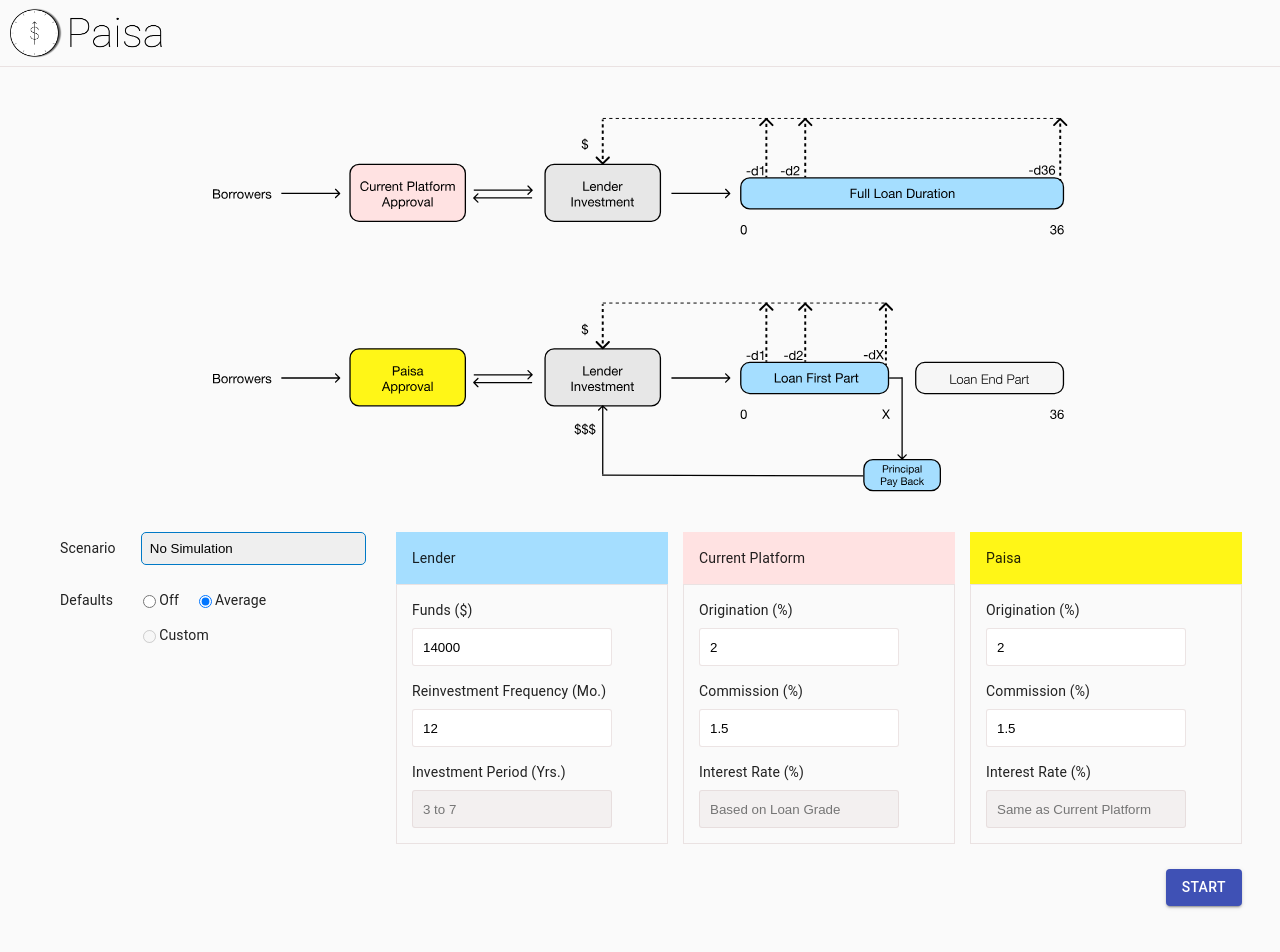
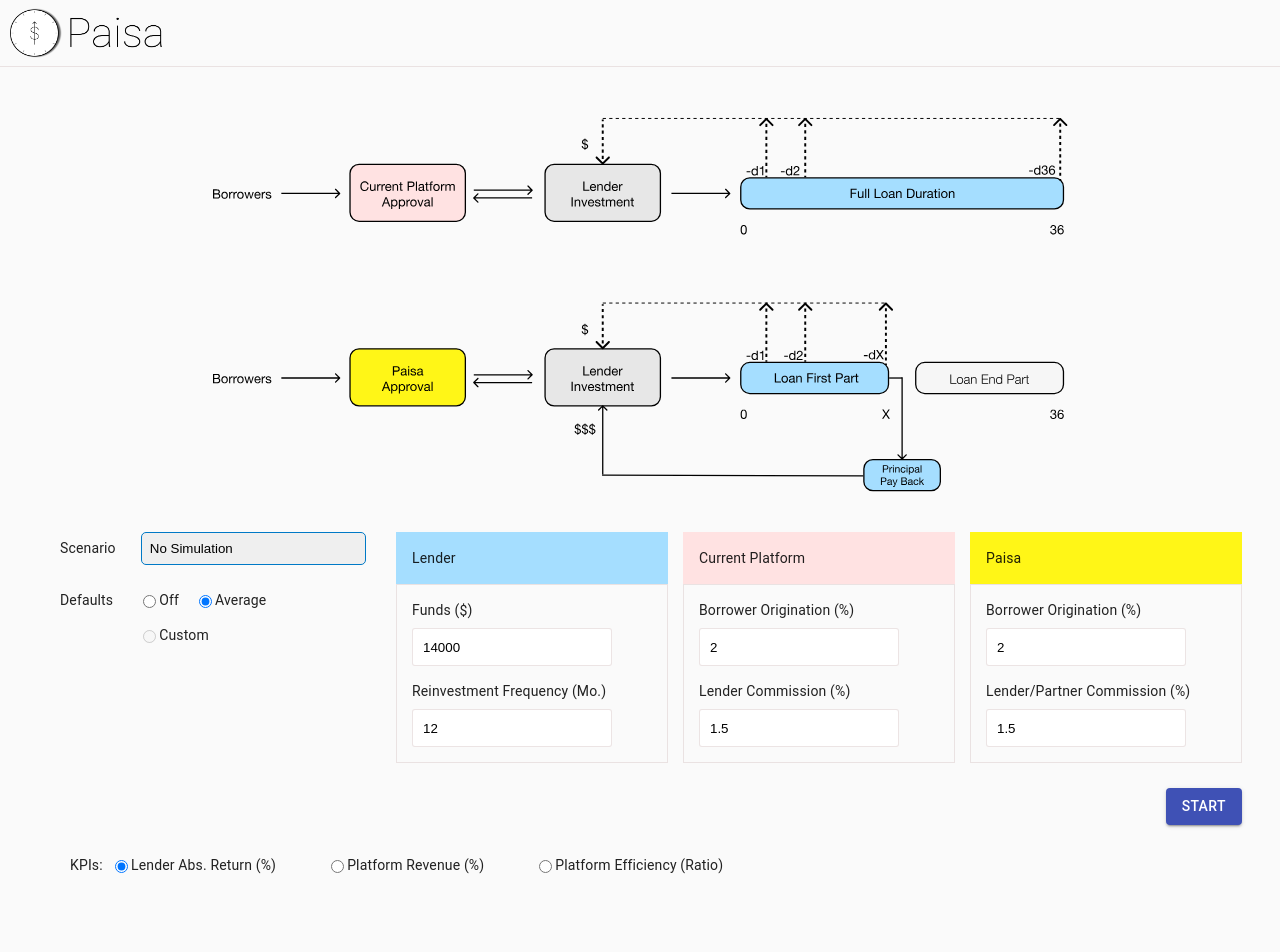
Before and after one commit to PrakashKoneru/simulation, a React (Create React App) app: page / in a window 1280 px wide. Shown: the top 952 px of the page. Built offline with nearby package versions, Linux system fonts and the light colour scheme.

Commit message:
Making scroll changes

```diff
--- a/src/App.js
+++ b/src/App.js
@@ -1,4 +1,4 @@
-import React, { useState } from 'react';
+import React, { useState, useEffect } from 'react';
 import axios from 'axios';
 import { useForm } from "react-hook-form";
 import styled from 'styled-components';
@@ -94,11 +94,9 @@
   },
 ]
 
-
 function App() {
   const [apiResults, updateApiResults] = useState(null);
   const [loading, setLoading] = useState(false);
-  const [selectedCategory, setSelectedCategory] = useState(1)
   const { register, watch, reset, handleSubmit, setValue } = useForm({ defaultValues: defaultFormValues[0]});
 
   const defaultSelcted = watch("default_flag");
@@ -106,9 +104,7 @@
 
   const disableFields = scenarioSelected == 2 || scenarioSelected == 3 || (scenarioSelected == 4 && defaultSelcted === "auto");
 
-
   const postData = async (data) => {
-    console.log(data, 'inside post data')
     setLoading(true);
     updateApiResults(null);
     axios
@@ -123,6 +119,13 @@
     .then((response) => {
       updateApiResults(response.data)
       setLoading(false);
+      // setFixFormPosition(true)
+      const el = document.querySelector('#graphs')
+      // window.scroll(0, el.offsetTop - 15);
+      window.scrollTo({
+        top: el.offsetTop - 15,
+        behavior: 'smooth'
+      });
     })
     return
   }
@@ -135,7 +138,7 @@
       <div>
         <BlockDiagrams />
         <form onSubmit={handleSubmit(postData)} autocomplete="on">
-          <Flex style={{ padding: '0px 30px', marginTop: '40px'}}>
+          <Flex style={{ padding: '0px 30px', marginTop: '40px'}} id="graphs">
             <div style={{ width: '30%', padding: '0px 30px' }}>
               <Flex style={{ alignItems: 'baseline'}}>
                 <div style={{ marginRight: '25px'}}>Scenario</div>
@@ -153,7 +156,7 @@
                   }}
                 >
                   <Option value={1}>No Simulation</Option>
-                  <Option value={2}>Simulation - Worst Case Scenario</Option>
+                  <Option value={2}>Simulation - Breaking Point Scenario</Option>
                   <Option value={3}>Simulation - Competitive Scenario</Option>
                   <Option value={4}>Simulation - Custom</Option>
                 </Select>
@@ -277,7 +280,7 @@
                         readOnly={disableFields}
                       />
                     </div>
-                    <div style={{ marginTop: '15px'}}>
+                    {/* <div style={{ marginTop: '15px'}}>
                       <div style={{ marginBottom: '8px' }}>Investment Period (Yrs.)</div>
                       <Input
                         name="inv_period"
@@ -294,7 +297,7 @@
                         }}
                         readOnly={true}
                       />
-                    </div>
+                    </div> */}
                   </BorderDiv>
                 </div>
                 <div>
@@ -308,7 +311,7 @@
                   </BoxTitle>
                   <BorderDiv>
                     <div>
-                      <div style={{ marginBottom: '8px' }}>Origination (%)</div>
+                      <div style={{ marginBottom: '8px' }}>Borrower Origination (%)</div>
                       <Input
                         name="current_orig_percent"
                         placeholder=">= 0"
@@ -326,7 +329,7 @@
                       />
                     </div>
                     <div style={{ marginTop: '15px'}}>
-                      <div style={{ marginBottom: '8px' }}>Commission (%)</div>
+                      <div style={{ marginBottom: '8px' }}>Lender Commission (%)</div>
                       <Input
                         name="current_comm_percent"
                         placeholder=">= 0"
@@ -343,7 +346,7 @@
                         readOnly={disableFields}
                       />
                     </div>
-                    <div style={{ marginTop: '15px'}}>
+                    {/* <div style={{ marginTop: '15px'}}>
                       <div style={{ marginBottom: '8px' }}>Interest Rate (%)</div>
                       <Input
                         name="current_interest_percent"
@@ -357,7 +360,7 @@
                         }}
                         readOnly={true}
                       />
-                    </div>
+                    </div> */}
                   </BorderDiv>
                 </div>
                 <div>
@@ -371,7 +374,7 @@
                 </BoxTitle>
                   <BorderDiv>
                     <div>
-                      <div style={{ marginBottom: '8px' }}>Origination (%)</div>
+                      <div style={{ marginBottom: '8px' }}>Borrower Origination (%)</div>
                       <Input
                         name="paisa_orig_percent"
                         placeholder=">= 0"
@@ -389,7 +392,7 @@
                       />
                     </div>
                     <div style={{ marginTop: '15px'}}>
-                      <div style={{ marginBottom: '8px' }}>Commission (%)</div>
+                      <div style={{ marginBottom: '8px' }}>Lender/Partner Commission (%)</div>
                       <Input
                         name="paisa_comm_percent"
                         placeholder=">= 0"
@@ -406,7 +409,7 @@
                         readOnly={disableFields}
                       />
                     </div>
-                    <div style={{ marginTop: '15px'}}>
+                    {/* <div style={{ marginTop: '15px'}}>
                       <div style={{ marginBottom: '8px' }}>Interest Rate (%)</div>
                       <Input
                         name="paisa_interest_percent"
@@ -420,7 +423,7 @@
                         }}
                         readOnly={true}
                       />
-                    </div>
+                    </div> */}
                   </BorderDiv>
                   <Flex
                     style = {{
--- a/src/components/barCharts.js
+++ b/src/components/barCharts.js
@@ -68,7 +68,6 @@
 				style={{
 					alignItems: 'flex-end',
 					padding: '0px 30px',
-					marginTop: '40px'
 				}}
 			>
 				<div
@@ -97,7 +96,7 @@
 									onClick={(e) => { updateSelectedKpi(e.target.value) }}
 									checked={selectedKpi === 'lenderReturns'}
 								/>
-								<label for="lenderReturns">Lender Returns (%)</label>
+								<label for="lenderReturns">Lender Abs. Return (%)</label>
 							</Flex>
 							<Flex style={{ alignItems: 'center', marginRight: '50px' }}>
 								<input
@@ -126,7 +125,8 @@
 			<div
 				style={{
 					marginLeft: '-35px',
-					marginTop:' 50px'
+					marginTop:' 50px',
+					minHeight: "350px"
 				}}
 			>
 				{selectedKpi === 'lenderReturns' && apiResults && lenderReturnsGraphs && (
--- a/src/components/primaryLenderChart.js
+++ b/src/components/primaryLenderChart.js
@@ -66,19 +66,25 @@
 					}}
 				>
 					<CartesianGrid strokeDasharray="3 3" />
+					<Tooltip
+						formatter={(value, name, props) => ([Math.round(value * 100) / 100, "Current",])}
+					/>
+					<Tooltip
+						formatter={(value, name, props) => ([Math.round(value * 100) / 100, "Paisa"])}
+					/>
 					<XAxis dataKey="inv_time_periods_yrs" />
 					<YAxis
 						ticks={[Math.round(minValue), ...ticksArray]}
 						interval={0}
 						domain={[dataMin => (Math.round(dataMin - 0.4)), dataMax => (Math.round(dataMax + 0.4))]}
 					/>
-					<Tooltip />
 					<Line
 						type="monotone"
 						dataKey={currentDataKey}
 						stroke="#82ca9d"
 						activeDot={{ r: 8 }}
-					/>
+					>
+					</Line>
 					<Line
 						type="monotone"
 						dataKey={paisaDataKey}
--- a/src/index.css
+++ b/src/index.css
@@ -1,3 +1,7 @@
+html {
+  scroll-behavior: smooth;
+}
+
 body {
   margin: 0;
   font-family: -apple-system, BlinkMacSystemFont, 'Segoe UI', 'Roboto', 'Oxygen',
```
